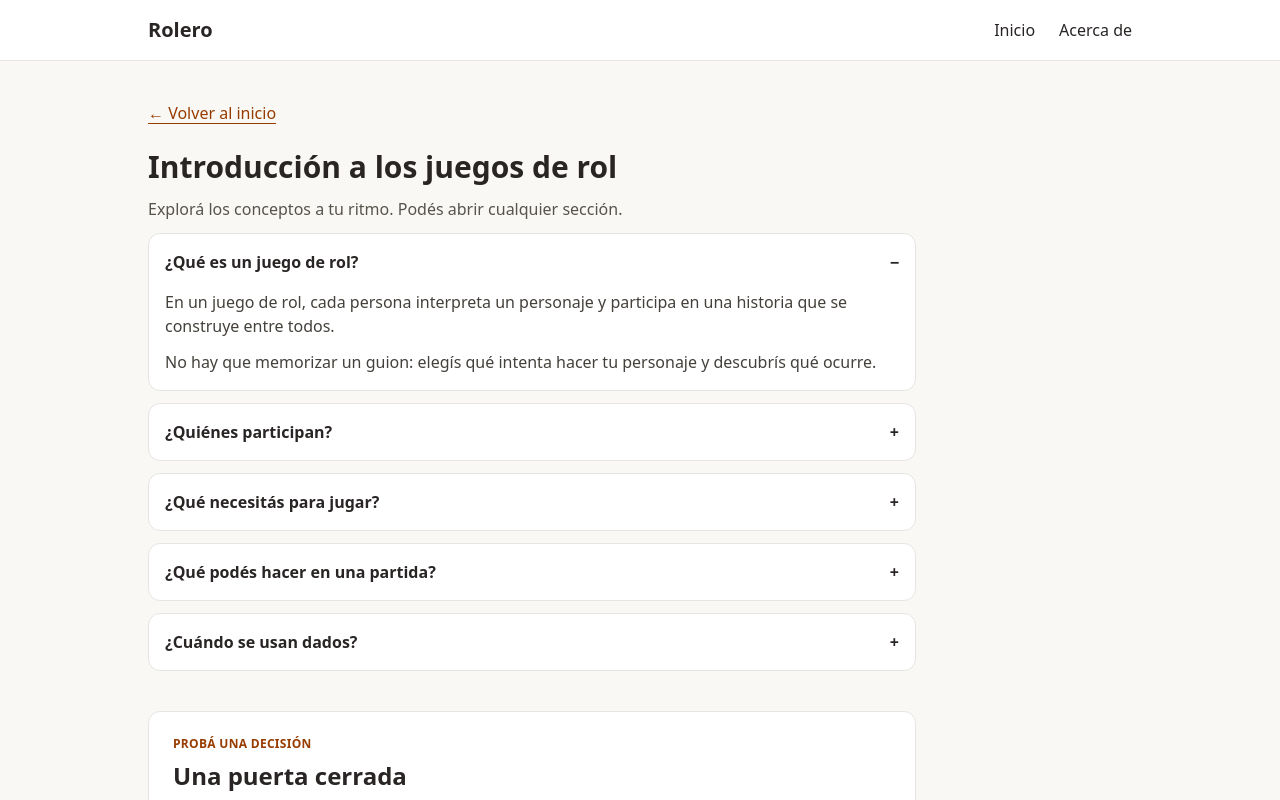
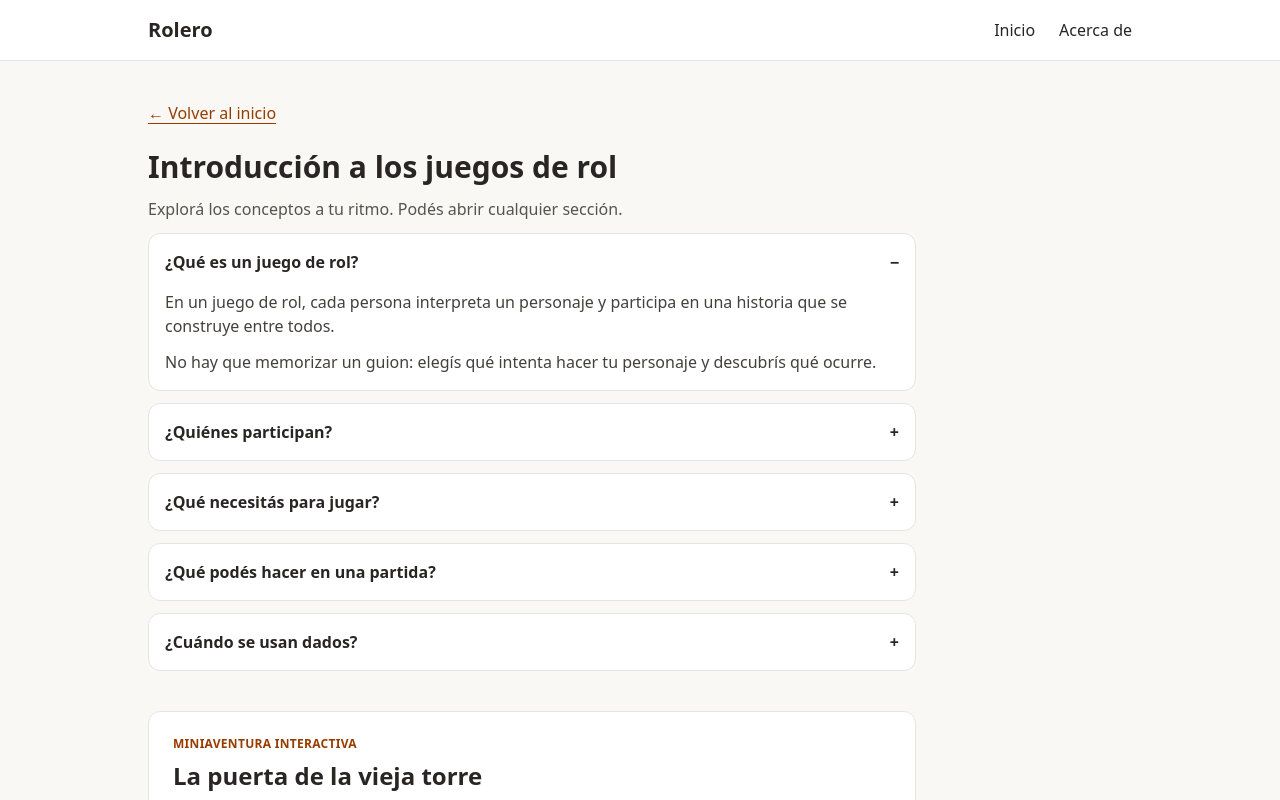
Before and after one commit to lucasdalmolin/ProyectoRolero, a React (Vite) app: page /herramientas/introduccion-al-rol in a window 1280 px wide. Shown: the top 800 px of the page. Built offline with nearby package versions, Linux system fonts and the light colour scheme.

Commit message:
feat(intro): replace isolated example with branching adventure

```diff
--- a/src/features/intro-rol/IntroPage.tsx
+++ b/src/features/intro-rol/IntroPage.tsx
@@ -1,7 +1,8 @@
 import { Link } from "react-router";
 import { Guide } from "../../components/ui/Guide";
 import { introSections } from "./content";
-import { DoorScenario } from "./DoorScenario";
+import { BranchingAdventure } from "../../components/ui/BranchingAdventure";
+import { towerAdventure } from "./adventure";
 
 export function IntroPage() {
   return <div className="max-w-3xl">
@@ -9,7 +10,7 @@ export function IntroPage() {
     <h1 className="mb-3 text-3xl font-bold">Introducción a los juegos de rol</h1>
     <p className="mb-3 text-stone-600">Explorá los conceptos a tu ritmo. Podés abrir cualquier sección.</p>
     <Guide sections={introSections} />
-    <DoorScenario />
+    <BranchingAdventure adventure={towerAdventure} />
     <p className="mt-6 text-sm text-stone-500">Contenido y ejemplos provisionales: se revisarán antes del lanzamiento.</p>
   </div>;
 }
```
